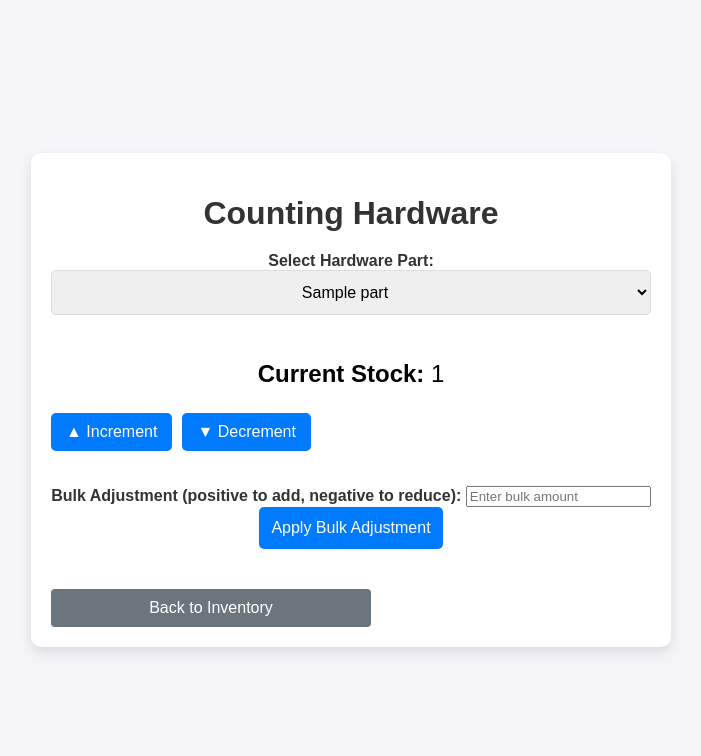
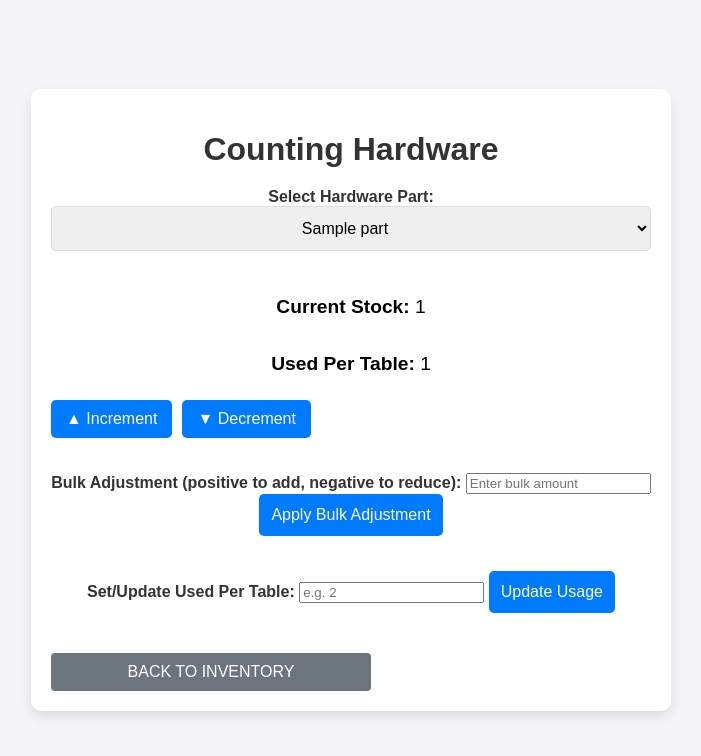
Before and after one commit to Bitcade1/Pooltracker, a Flask app: page /counting_hardware in a window 1280 px wide. Shown: the top 756 px of the page, without its empty margins (289-990 px from the left). Run offline with Flask 3, Linux system fonts and the light colour scheme; the visitor is signed in with stand-in values (Sample User, id 1); tables that the repository leaves empty hold one stand-in row (values such as "Sample post").

Commit message:
Update counting_hardware.html

```diff
--- a/templates/counting_hardware.html
+++ b/templates/counting_hardware.html
@@ -9,24 +9,45 @@
         .container { max-width: 600px; margin: 0 auto; padding: 20px; }
         .form-group { margin-bottom: 20px; }
         .form-group label { font-weight: bold; }
-        .count-display { font-size: 1.5em; margin: 10px 0; }
+        .count-display { font-size: 1.2em; margin: 10px 0; }
         .buttons { display: flex; gap: 10px; margin-bottom: 20px; }
         .buttons button { padding: 10px 15px; font-size: 1em; cursor: pointer; }
         .menu-link { margin-top: 20px; }
-        .menu-button { display: block; width: 100%; text-align: center; padding: 10px; background-color: #6c757d; color: white; text-decoration: none; border-radius: 4px; }
+        .menu-button {
+            display: block;
+            width: 100%;
+            text-align: center;
+            padding: 10px;
+            background-color: #6c757d;
+            color: white;
+            text-decoration: none;
+            border-radius: 4px;
+            text-transform: uppercase;
+        }
         .menu-button:hover { background-color: #5a6268; }
     </style>
+
     <script>
-        // JavaScript function to update the count display based on selected part
+        // We have two maps: counts (current stock) and usage (used per table).
+        const counts = {{ hardware_counts|tojson }};
+        const usage = {
+            {% for part in hardware_parts %}
+                "{{ part.name }}": {{ part.used_per_table if part.used_per_table else 0 }},
+            {% endfor %}
+        };
+
+        // Update the "Current Stock" and "Used Per Table" displays when a part is selected
         function updateCountDisplay() {
             const selectedPart = document.getElementById("hardware_part").value;
-            const counts = {{ hardware_counts|tojson }};
             const countDisplay = document.getElementById("count-display");
+            const usageDisplay = document.getElementById("usage-display");
+
             countDisplay.innerText = counts[selectedPart] || 0;
+            usageDisplay.innerText = usage[selectedPart] || 0;
         }
     </script>
 </head>
-<body>
+<body onload="updateCountDisplay()">
     <div class="container">
         <h1>Counting Hardware</h1>
 
@@ -41,8 +62,9 @@
             {% endif %}
         {% endwith %}
 
-        <!-- Dropdown and Display for Hardware Part Selection -->
+        <!-- SINGLE FORM FOR ALL ACTIONS -->
         <form method="POST" action="{{ url_for('counting_hardware') }}">
+            <!-- 1) Hardware Part Selection -->
             <div class="form-group">
                 <label for="hardware_part">Select Hardware Part:</label>
                 <select name="hardware_part" id="hardware_part" onchange="updateCountDisplay()" required>
@@ -52,21 +74,36 @@
                 </select>
             </div>
 
+            <!-- 2) Current Stock Display -->
             <div class="count-display">
-                <strong>Current Stock:</strong> <span id="count-display">{{ hardware_counts[hardware_parts[0].name] }}</span>
+                <strong>Current Stock:</strong>
+                <span id="count-display">0</span>
             </div>
 
-            <!-- Increment and Decrement Buttons -->
+            <!-- 3) Used Per Table Display -->
+            <div class="count-display">
+                <strong>Used Per Table:</strong>
+                <span id="usage-display">0</span>
+            </div>
+
+            <!-- 4) Increment and Decrement Buttons -->
             <div class="buttons">
                 <button type="submit" name="action" value="increment">▲ Increment</button>
                 <button type="submit" name="action" value="decrement">▼ Decrement</button>
             </div>
 
-            <!-- Bulk Input Field -->
+            <!-- 5) Bulk Adjustment Field -->
             <div class="form-group">
                 <label for="amount">Bulk Adjustment (positive to add, negative to reduce):</label>
-                <input type="number" name="amount" placeholder="Enter bulk amount" min="1" required>
+                <input type="number" name="amount" placeholder="Enter bulk amount" required>
                 <button type="submit" name="action" value="bulk">Apply Bulk Adjustment</button>
+            </div>
+
+            <!-- 6) Update "Used Per Table" Field -->
+            <div class="form-group">
+                <label for="usage_per_table">Set/Update Used Per Table:</label>
+                <input type="number" name="usage_per_table" id="usage_per_table" min="0" placeholder="e.g. 2">
+                <button type="submit" name="action" value="update_usage">Update Usage</button>
             </div>
         </form>
 
```
